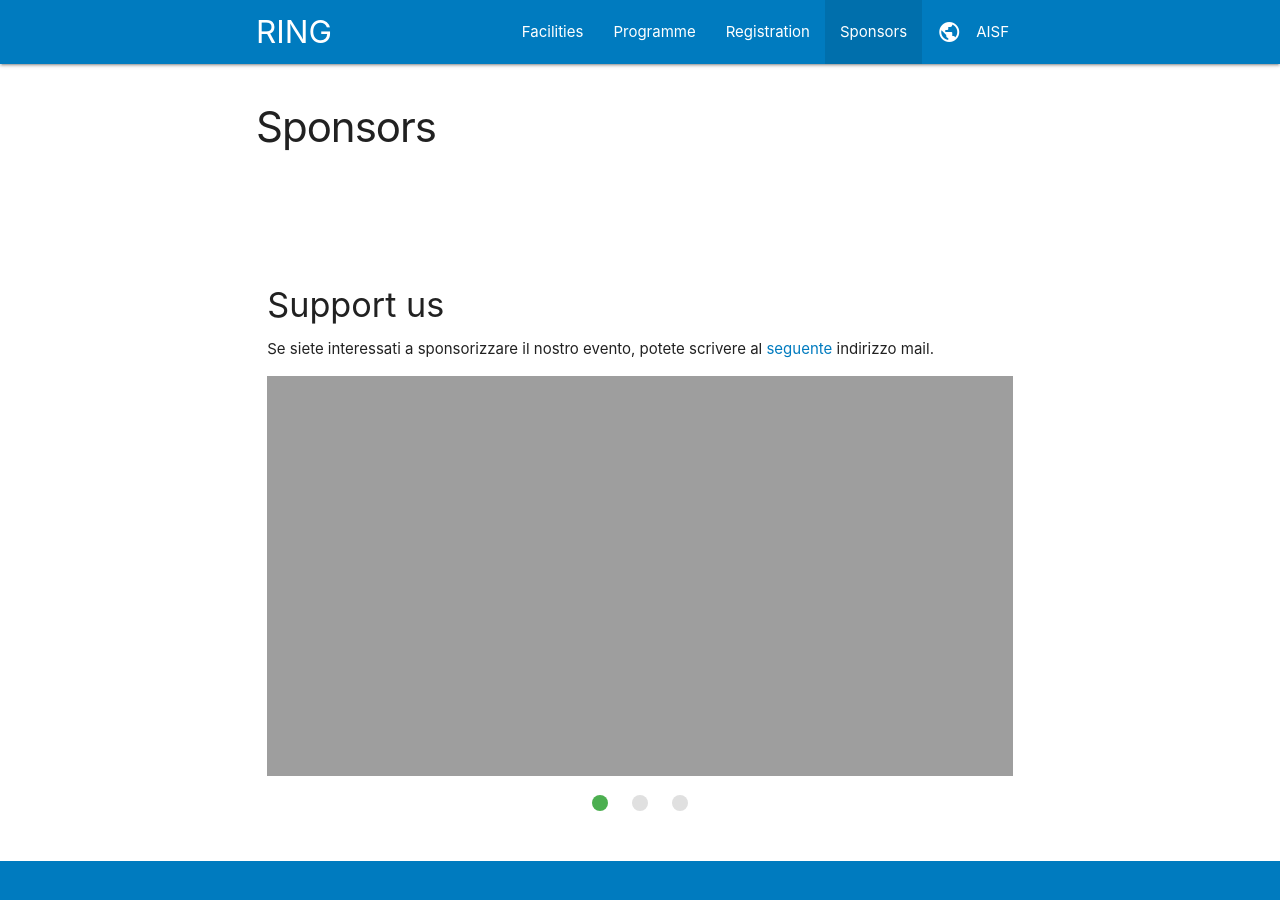
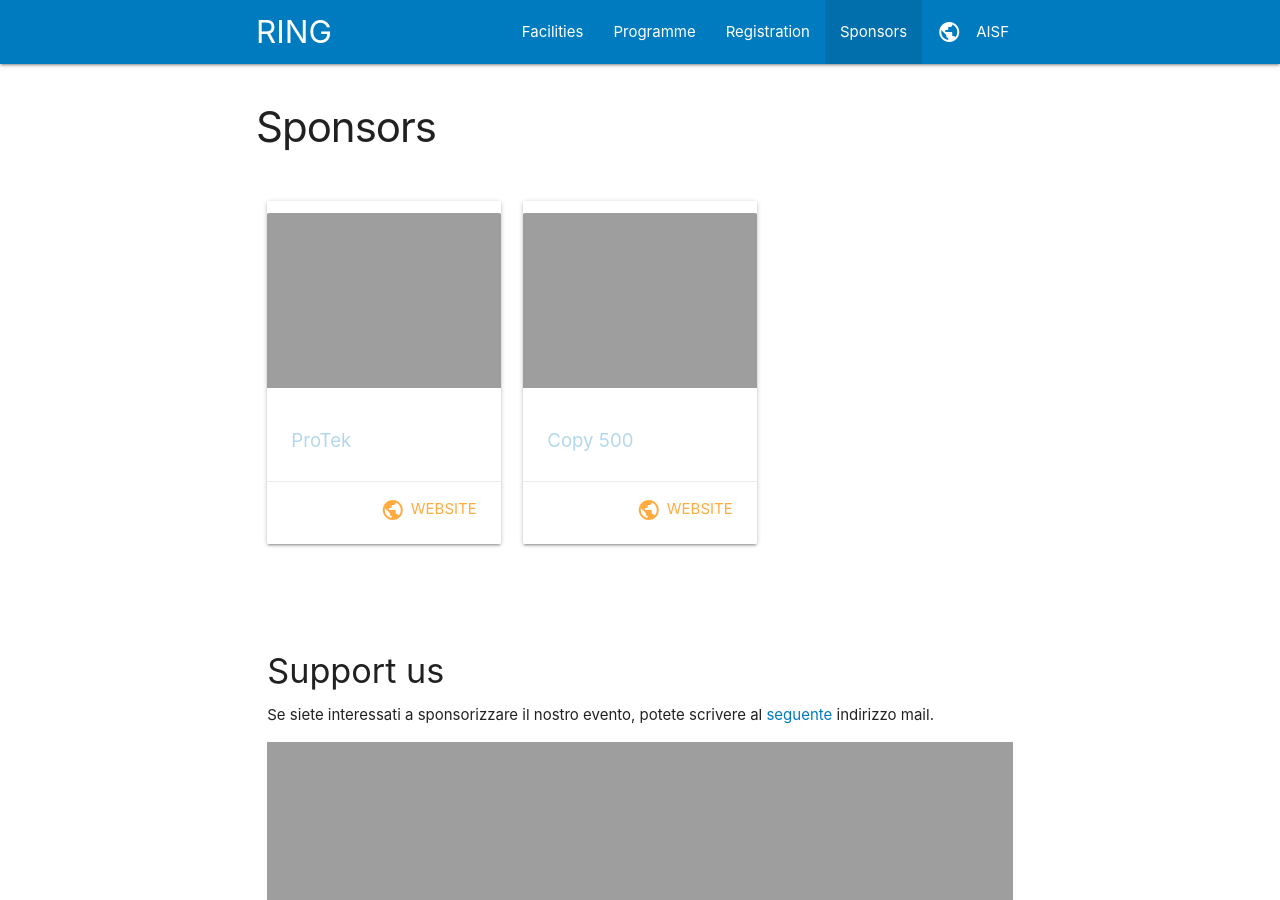
Before and after one commit to ai-sf/ring20, a Jekyll site: the page built from sponsors.html, in a window 1280 px wide and 900 px high. Built offline with Jekyll 4.4.1, drawn with Linux system fonts in a browser that asks for light colours; nearby versions of some CDN libraries.

Commit message:
Update sponsors.yml

```diff
--- a/_data/sponsors.yml
+++ b/_data/sponsors.yml
@@ -12,3 +12,9 @@ slideshow:
 cards:
     - size: "small"
       items:
+        - title: "ProTek"
+          site: "http://www.protek.it/"
+          img: "img/sponsors/protek.jpg"
+        - title: "Copy 500"
+          site: ""
+          img: "img/sponsors/copy_500.jpg"
```
